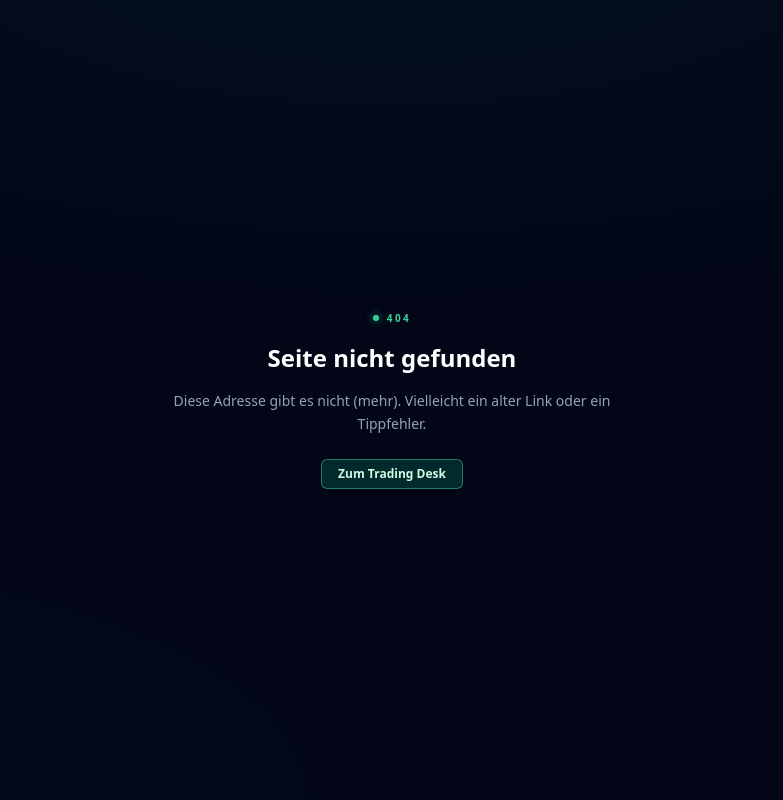
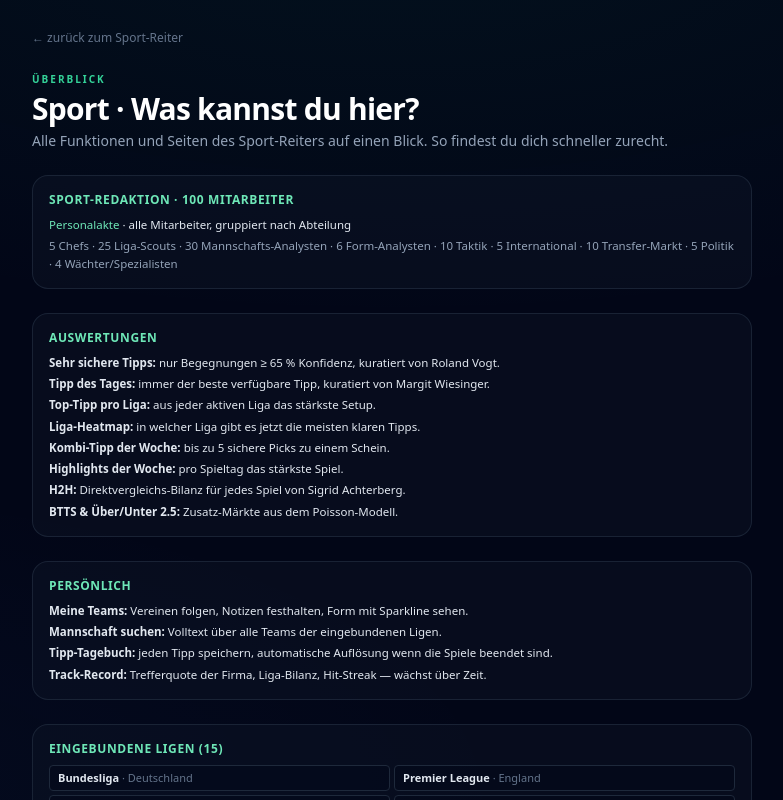
Before and after one commit to nnauroz-prog/trading-app, a Next.js app: page /sport/ueberblick in a window 1280 px wide. Before the commit this address had no page. Shown: the top 800 px of the page, without its empty margins (248-1031 px from the left). Built offline with nearby package versions, Linux system fonts and the light colour scheme.

Commit message:
Welle 111-115: Sport-Überblick /sport/ueberblick + Dual-CTA-Block oben

```diff
--- a/app/sport/page.tsx
+++ b/app/sport/page.tsx
@@ -313,12 +313,20 @@ export default async function SportPage() {
         </p>
       </section>
 
-      <Link
-        href="/sport/firma"
-        className="block rounded-2xl border border-slate-800/80 bg-slate-900/40 p-3 text-center text-[12px] text-emerald-300 hover:border-emerald-400/60 hover:bg-slate-900/60"
-      >
-        Personalakte aller {firmaSynth.totalEmployees} Mitarbeiter ansehen →
-      </Link>
+      <div className="grid grid-cols-2 gap-2">
+        <Link
+          href="/sport/firma"
+          className="block rounded-2xl border border-slate-800/80 bg-slate-900/40 p-3 text-center text-[12px] text-emerald-300 hover:border-emerald-400/60 hover:bg-slate-900/60"
+        >
+          Personalakte → {firmaSynth.totalEmployees} Mitarbeiter
+        </Link>
+        <Link
+          href="/sport/ueberblick"
+          className="block rounded-2xl border border-slate-800/80 bg-slate-900/40 p-3 text-center text-[12px] text-emerald-300 hover:border-emerald-400/60 hover:bg-slate-900/60"
+        >
+          Überblick → was geht hier?
+        </Link>
+      </div>
 
       <TeamWatchlistPanel candidates={teamCandidates} />
 
--- /dev/null
+++ b/app/sport/ueberblick/page.tsx
@@ -0,0 +1,67 @@
+import Link from 'next/link';
+import { SPORT_FIRMA_SIZE, countByDepartment } from '@/lib/sport/firma/roster';
+import { FOOTBALL_LEAGUES } from '@/lib/sport/leagues';
+
+export const dynamic = 'force-static';
+
+export default function SportOverviewPage() {
+  const counts = countByDepartment();
+  return (
+    <main className="mx-auto max-w-3xl space-y-6 p-4 md:p-6">
+      <Link href="/sport" className="inline-flex items-center gap-1.5 text-xs text-slate-500 transition hover:text-emerald-300">
+        ← zurück zum Sport-Reiter
+      </Link>
+      <header className="space-y-1">
+        <div className="text-[10px] font-semibold uppercase tracking-[0.2em] text-emerald-400">Überblick</div>
+        <h1 className="text-3xl font-bold tracking-tight text-white">Sport · Was kannst du hier?</h1>
+        <p className="text-sm text-slate-400">
+          Alle Funktionen und Seiten des Sport-Reiters auf einen Blick. So findest du dich schneller zurecht.
+        </p>
+      </header>
+
+      <section className="space-y-2 rounded-2xl border border-slate-800/80 bg-slate-900/40 p-4">
+        <h2 className="text-xs font-semibold uppercase tracking-wider text-emerald-300">Sport-Redaktion · {SPORT_FIRMA_SIZE} Mitarbeiter</h2>
+        <ul className="space-y-1 text-[11.5px] text-slate-200">
+          <li><Link href="/sport/firma" className="text-emerald-300 hover:underline">Personalakte</Link> · alle Mitarbeiter, gruppiert nach Abteilung</li>
+          <li><span className="text-slate-400">{counts.chef} Chefs · {counts.league_scout} Liga-Scouts · {counts.team_analyst} Mannschafts-Analysten · {counts.form_analyst} Form-Analysten · {counts.tactical_analyst} Taktik · {counts.international_watch} International · {counts.transfer_watch} Transfer-Markt · {counts.politik_watch} Politik · {counts.schedule_gatekeeper + counts.safety_picker + counts.h2h_specialist + counts.daily_pick_curator} Wächter/Spezialisten</span></li>
+        </ul>
+      </section>
+
+      <section className="space-y-2 rounded-2xl border border-slate-800/80 bg-slate-900/40 p-4">
+        <h2 className="text-xs font-semibold uppercase tracking-wider text-emerald-300">Auswertungen</h2>
+        <ul className="space-y-1 text-[11.5px] text-slate-200">
+          <li><span className="font-semibold">Sehr sichere Tipps:</span> nur Begegnungen ≥ 65 % Konfidenz, kuratiert von Roland Vogt.</li>
+          <li><span className="font-semibold">Tipp des Tages:</span> immer der beste verfügbare Tipp, kuratiert von Margit Wiesinger.</li>
+          <li><span className="font-semibold">Top-Tipp pro Liga:</span> aus jeder aktiven Liga das stärkste Setup.</li>
+          <li><span className="font-semibold">Liga-Heatmap:</span> in welcher Liga gibt es jetzt die meisten klaren Tipps.</li>
+          <li><span className="font-semibold">Kombi-Tipp der Woche:</span> bis zu 5 sichere Picks zu einem Schein.</li>
+          <li><span className="font-semibold">Highlights der Woche:</span> pro Spieltag das stärkste Spiel.</li>
+          <li><span className="font-semibold">H2H:</span> Direktvergleichs-Bilanz für jedes Spiel von Sigrid Achterberg.</li>
+          <li><span className="font-semibold">BTTS & Über/Unter 2.5:</span> Zusatz-Märkte aus dem Poisson-Modell.</li>
+        </ul>
+      </section>
+
+      <section className="space-y-2 rounded-2xl border border-slate-800/80 bg-slate-900/40 p-4">
+        <h2 className="text-xs font-semibold uppercase tracking-wider text-emerald-300">Persönlich</h2>
+        <ul className="space-y-1 text-[11.5px] text-slate-200">
+          <li><span className="font-semibold">Meine Teams:</span> Vereinen folgen, Notizen festhalten, Form mit Sparkline sehen.</li>
+          <li><span className="font-semibold">Mannschaft suchen:</span> Volltext über alle Teams der eingebundenen Ligen.</li>
+          <li><span className="font-semibold">Tipp-Tagebuch:</span> jeden Tipp speichern, automatische Auflösung wenn die Spiele beendet sind.</li>
+          <li><span className="font-semibold">Track-Record:</span> Trefferquote der Firma, Liga-Bilanz, Hit-Streak — wächst über Zeit.</li>
+        </ul>
+      </section>
+
+      <section className="space-y-2 rounded-2xl border border-slate-800/80 bg-slate-900/40 p-4">
+        <h2 className="text-xs font-semibold uppercase tracking-wider text-emerald-300">Eingebundene Ligen ({FOOTBALL_LEAGUES.length})</h2>
+        <ul className="grid grid-cols-2 gap-1 text-[11px] text-slate-200">
+          {FOOTBALL_LEAGUES.map((l) => (
+            <li key={l.id} className="rounded border border-slate-800 bg-slate-950/40 px-2 py-1">
+              <span className="font-semibold">{l.name}</span>{' '}
+              <span className="text-slate-500">· {l.country}</span>
+            </li>
+          ))}
+        </ul>
+      </section>
+    </main>
+  );
+}
--- a/next.config.ts
+++ b/next.config.ts
@@ -2,7 +2,7 @@ import type { NextConfig } from 'next';
 
 // Cache-bust marker: bump this when forcing Vercel to rebuild from scratch.
 // Last bumped: 2026-06-01 — Welle 58.
-const BUILD_MARKER = 'welle-106-110';
+const BUILD_MARKER = 'welle-111-115';
 
 const nextConfig: NextConfig = {
   env: {
```
